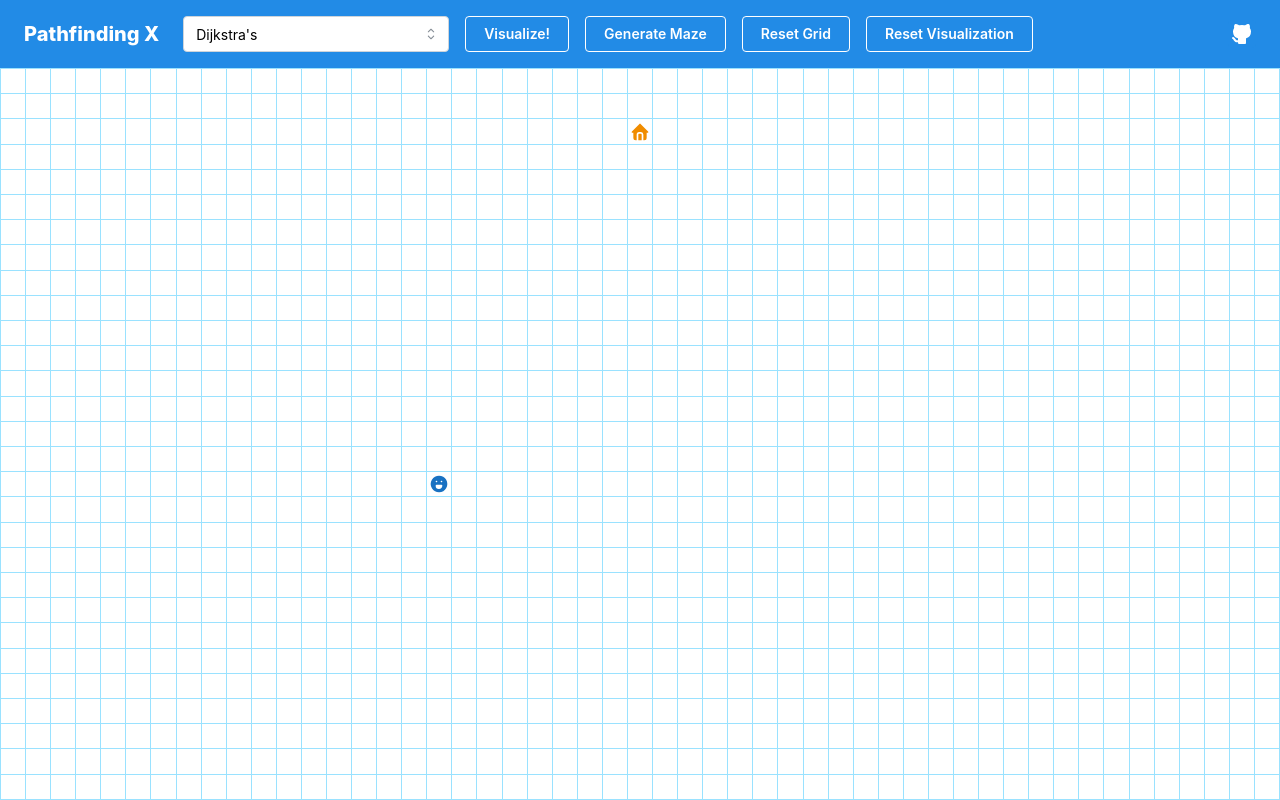
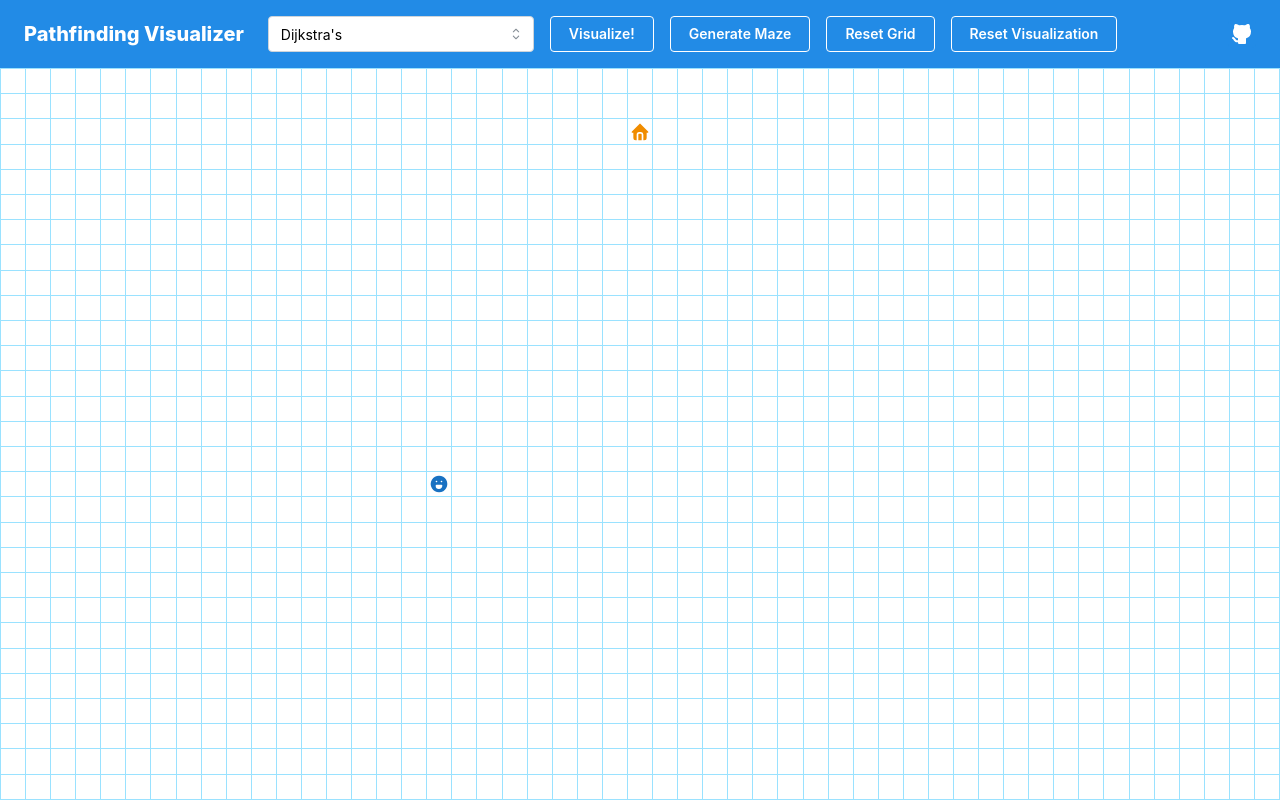
Before and after one commit to cheuyin/pathfinding-visualizer, a React (Vite) app: page / in a window 1280 px wide. Built offline with nearby package versions, Linux system fonts and the light colour scheme.

Commit message:
Change the app name back to normal

```diff
--- a/src/app.tsx
+++ b/src/app.tsx
@@ -100,7 +100,7 @@ export const App = () => {
         >
           <Flex align={'center'} gap={24}>
             <Text size="xl" fw={800} c="white">
-              Pathfinding X
+              Pathfinding Visualizer
             </Text>
             <Group>
               <Select
```
